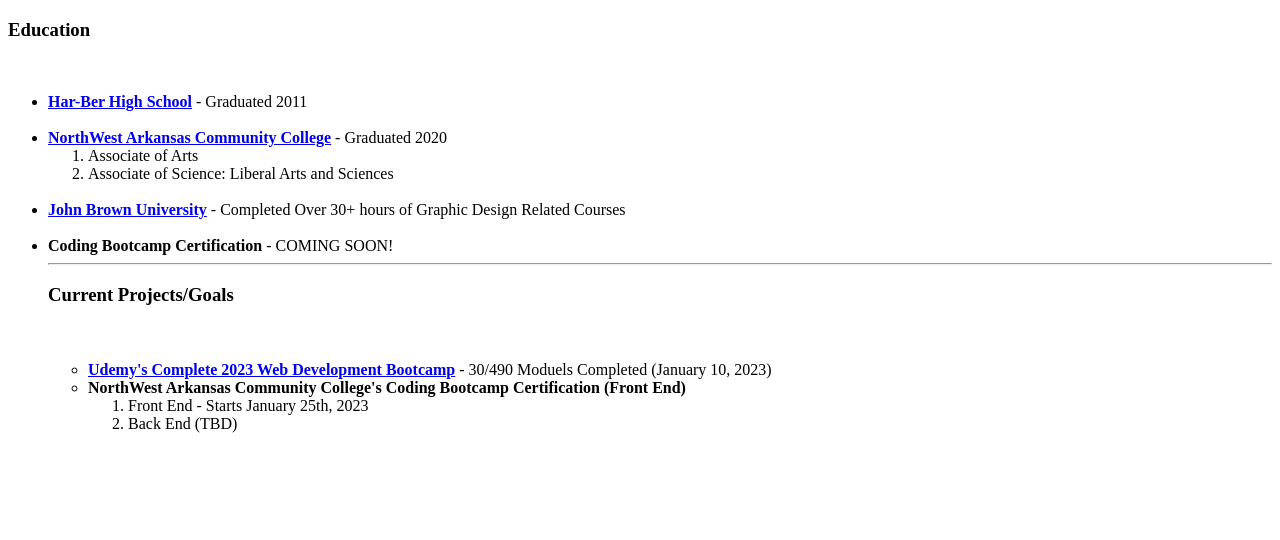
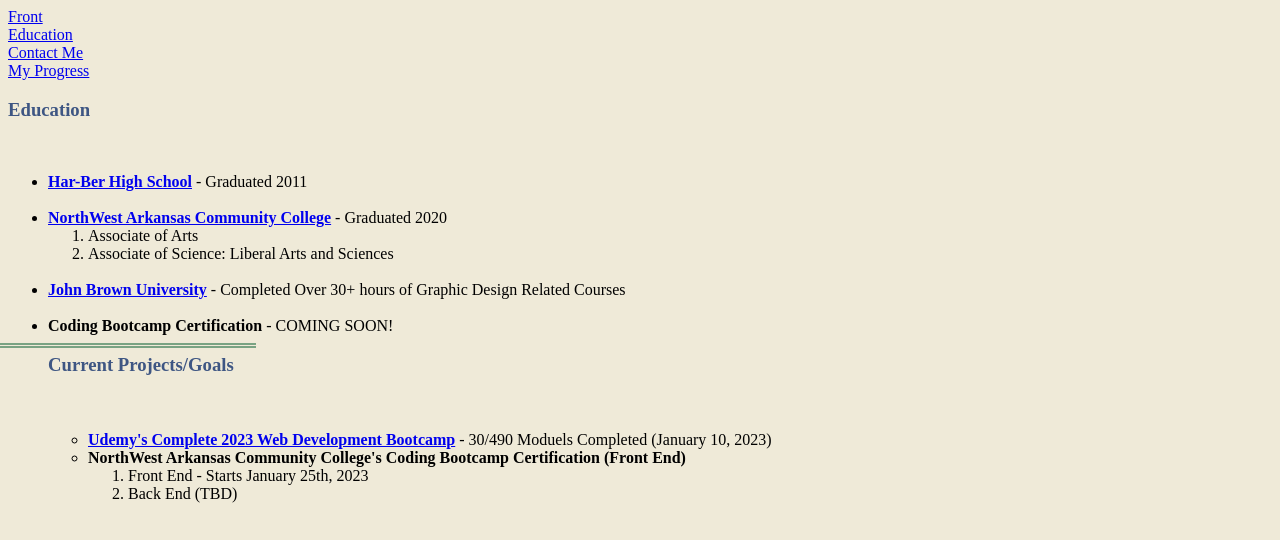
Before and after one commit to ALLYSSAUR/testsite, a plain HTML site: page education.html in a window 1280 px wide. Drawn offline with Linux system fonts and the light colour scheme; files that its build step writes are made by us from their sources.

Commit message:
01112023Progress

```diff
--- a/education.html
+++ b/education.html
@@ -4,8 +4,20 @@
     <meta charset="UTF-8">
     <meta name="viewport" content="width=device-width, initial-scale=1.0">
     <title>Allyssa's Education</title>
+    <link rel="stylesheet" href="css/styles.css">
 </head>
+
 <body>
+
+    <a href="index.html">Front</a></a>
+            <br>
+        <a href="education.html">Education</a>
+             <br>
+        <a href="contact.html">Contact Me</a>
+            <br>
+        <a href="progress.html">My Progress</a>
+            <br>
+
     <h3>Education</h3>
             <br>
         <ul>
```
